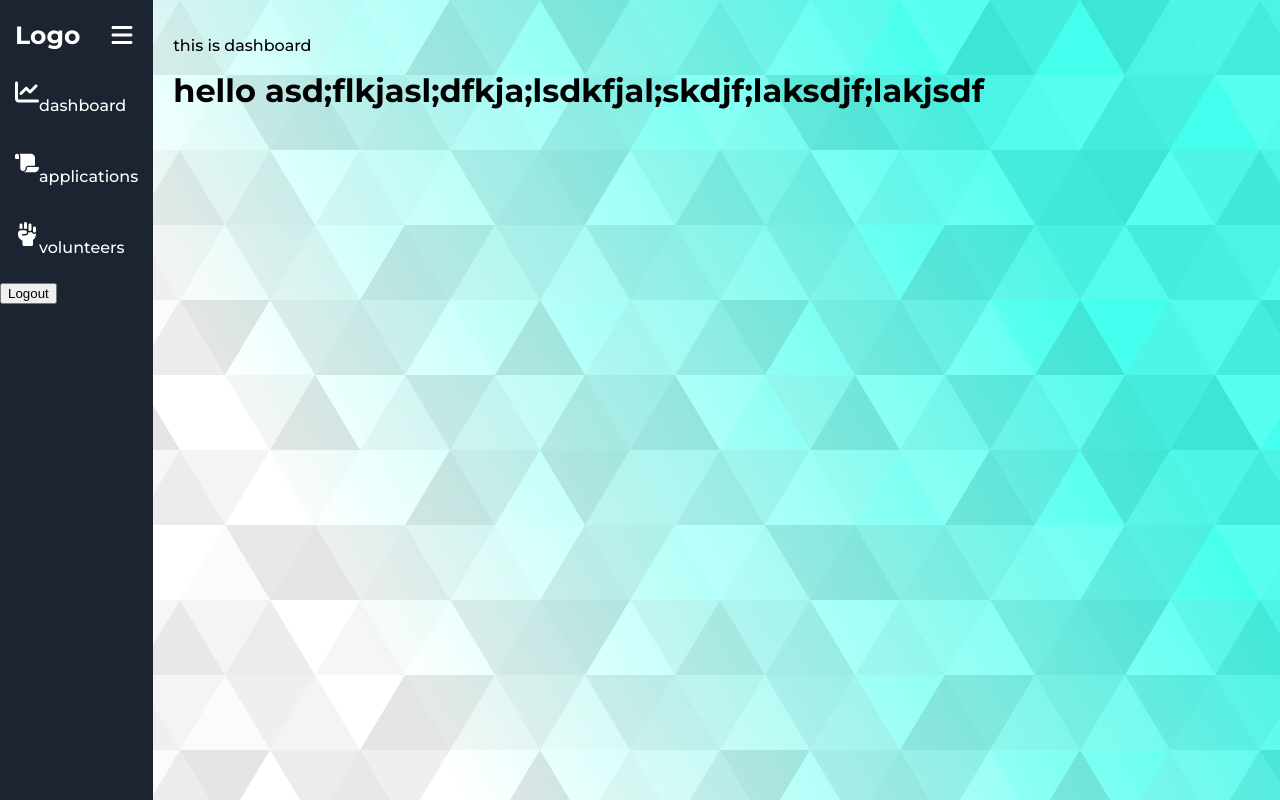
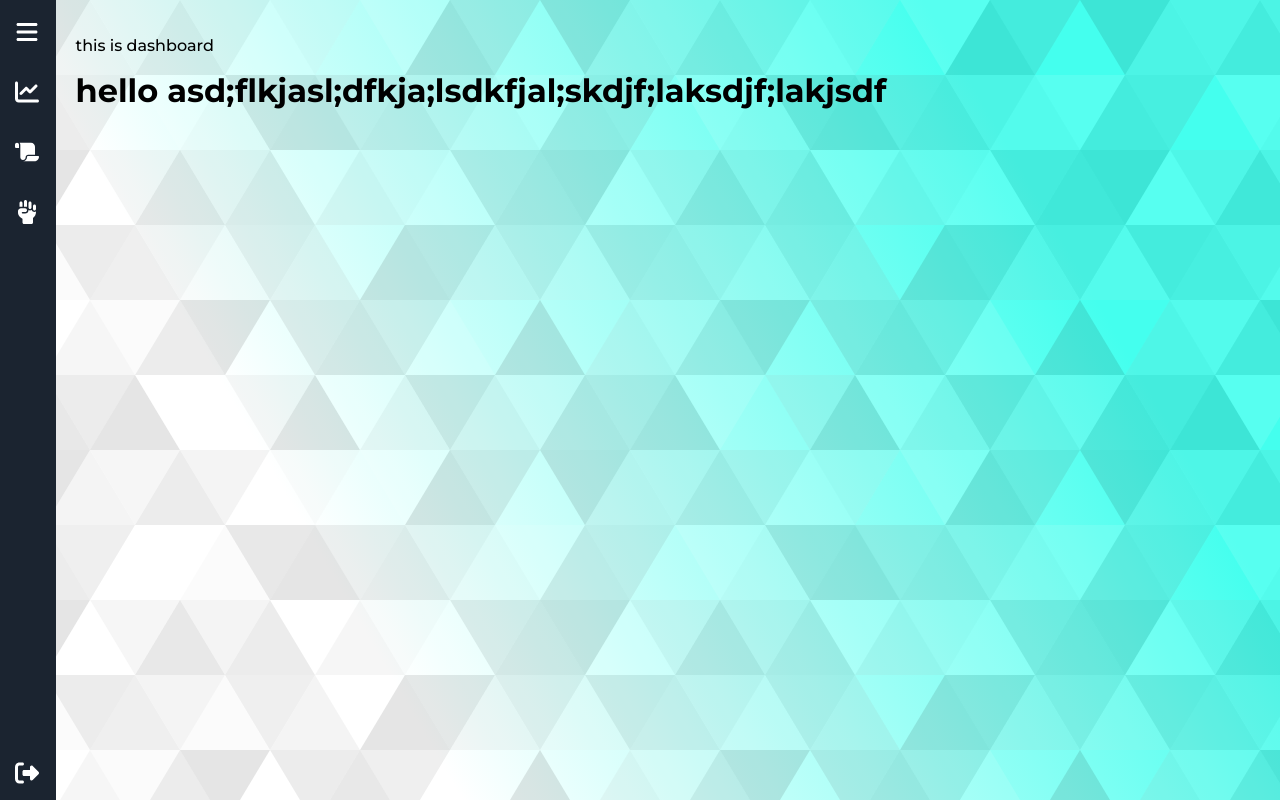
Before and after one commit to Suhas-Kalagotla/NGO-project, a React (Create React App) app in the folder client/: page /admin/dashboard in a window 1280 px wide. Built offline with nearby package versions, Linux system fonts and the light colour scheme; sample sign-in values are in the browser's storage.

Commit message:
created table in user applications

```diff
--- a/client/src/components/application/Application.jsx
+++ b/client/src/components/application/Application.jsx
@@ -2,25 +2,14 @@ import react,{useEffect,useState} from 'react'
 import './application.css';
 import Field from '../field/Field';
 import down from '../../images/down.png';
-const Application =({data})=>{
+const Application =({data,index})=>{
+
   return(
-    <>
-    <div className="appContainer">
-      <div className="status">
-        <Field label="Name:" value={data.name}></Field>
-        <Field label="Application:" value="Scholarship"></Field>
-        <Field label="Status:" value="Pending"></Field>
-      </div>
-      <div className="personDetails">
-        <Field label="Email:" value={data.email}></Field>
-        <Field label="Father Name:" value={data.fatherName}></Field>
-        <Field label="Mother Name:" value ={data.motherName}></Field>
-        <img src={down} className="icon"/>
-      </div>
-      <div className="appDetails">
-      </div>
-    </div>
-    </>
+    <tr key={index} className="row">
+      <td>{data.name}</td>
+      <td>{data.updatedAt.slice(0,10)}</td>
+      <td>{data.email}</td>
+    </tr>
   )
 }
 
--- a/client/src/components/application/Index.jsx
+++ b/client/src/components/application/Index.jsx
@@ -19,12 +19,26 @@ const Index=()=>{
   },[]);
 
   return(
-  <>
-  {
-    data.map((d, index) => (
-      <Application data={d}/>
-  ))
-  }
+    <>
+    <div className="tableContainer">
+      <table className="userTable">
+        <thead>
+          <tr>
+            <th>Application</th>
+            <th>Created Date</th>
+            <th>Status</th>
+          </tr>
+        </thead>
+        <tbody>
+        {
+          data.map((d, index) => (
+            <Application data={d} key={index}/>
+          ))
+        }
+        </tbody>
+      </table>
+    </div>
+
   <Link to="/application/form">
     <div className="newApply">
       <img src={add}/>
--- a/client/src/components/application/application.css
+++ b/client/src/components/application/application.css
@@ -1,23 +1,15 @@
-.appContainer{
+.row {
   width:80%;
-  margin:auto;
-  margin-top:1.5rem;
-  background-color:whitesmoke;
-
-  align-items:center;
-  border-radius:10px;
-  font-size:1.5rem;
-  padding:0.5rem;
+  background-color:var(--color-row-table);
+  border:10px solid black;
+  border-radius:5px;
+  cursor:pointer;
+}
+.row > td {
+  text-align:center;
+  padding:20px;
 }
 
-.status,.personDetails{
-  display:flex;
-  flex-direction:row;
-  justify-content: space-evenly;
-  margin-bottom:1rem;
-  align-items:center;
+.row:hover{
+  background-color:#F6CD61;
 }
-
-.icon{
-  cursor:pointer;
-}
--- a/client/src/components/application/index.css
+++ b/client/src/components/application/index.css
@@ -16,3 +16,22 @@
   margin-right:0.5rem;
   filter: invert(100%) sepia(93%) saturate(0%) hue-rotate(201deg) brightness(106%) contrast(106%);
 }
+
+.tableContainer{
+  display:flex;
+  align-items:center;
+  justify-content:center;
+}
+.userTable{
+  width:80%;
+  border-collapse:separate;
+  border-spacing:0 30px;
+}
+
+.userTable > thead >tr >th {
+  font-size:2rem;
+}
+.userTable > thead > tr {
+  margin:2rem;
+  width:5rem;
+}
--- a/client/src/components/form/Form.jsx
+++ b/client/src/components/form/Form.jsx
@@ -8,10 +8,8 @@ import { url } from '../../utils/url';
 import "./form.css"
 
 const user = JSON.parse(localStorage.getItem("user"));
-const userEmail="";
-if(user){
-  const userEmail=user.email;
-}
+const userEmail=user?.email;
+
 
 
 const initialValues={
@@ -75,7 +73,6 @@ const Form =()=>{
       onSubmit ={async(values)=>{
         const response = await axios.post(`${url}/application/form`,values);
         <Navigate to="application"/>
-        console.log("asdf")
       }}
       >
         {({handleSubmit, errors})=>{
--- a/client/src/components/profile/Profile.jsx
+++ b/client/src/components/profile/Profile.jsx
@@ -4,7 +4,7 @@ import './profile.css';
 import user from "../../images/user.png";
 import settings from "../../images/settings.png";
 import edit from "../../images/edit.png";
-import logout_logo from "../../images/logout.png";
+import logout_logo from "../../images/logout.svg";
 
 export const Profile =({src,name,logout})=>{
   const [open,setOpen] = useState(false);
@@ -54,8 +54,7 @@ export const Profile =({src,name,logout})=>{
             <a>Settings</a>
           </li>
           <li className = "dropdownItem" id="logout">
-            <img src={logout_logo}/>
-            <button onClick={logout}>Logout</button>
+            <button onClick={logout}><img src={logout_logo}/> Logout</button>
           </li>
         </ul>
       </div>
--- a/client/src/components/profile/profile.css
+++ b/client/src/components/profile/profile.css
@@ -82,6 +82,7 @@ h3 span{
 }
 
 #logout > button{
+  width:100%;
   background-color:none;
   background: none;
 	color: inherit;
@@ -92,6 +93,13 @@ h3 span{
 	outline: inherit;
   font-size:1rem;
   padding-left:2rem;
+  display:flex;
+  align-items:center;
+  justify-content:space-around;
+}
+#logout > img{
+  height:1.5rem;
+  width:1.5rem;
 }
 #logout:hover {
   color:var(--color-nav-hover);
--- a/client/src/components/sidebar/Sidebar.jsx
+++ b/client/src/components/sidebar/Sidebar.jsx
@@ -1,8 +1,9 @@
-import react from 'react'
+import react,{useState} from 'react'
 import dashboardIcon from "../../images/dashboard.svg";
 import appIcon from "../../images/applications.svg";
 import volunteerIcon from "../../images/volunteers.svg";
 import bars from "../../images/bars.svg";
+import logout from "../../images/logout.svg";
 import { NavLink, useNavigate} from 'react-router-dom';
 import "./sidebar.css";
 
@@ -13,40 +14,48 @@ const Sidebar = ({children,setToken}) =>{
     localStorage.clear();
     navigate("/login");
   }
+  const[isOpen, setIsOpen] =useState(false);
+  const toggle=()=>setIsOpen(!isOpen);
   const menuItem=[
     {
       path:"/admin/dashboard",
-      name:"dashboard",
+      name:"Dashboard",
       icon:dashboardIcon,
     },
     {
       path:"/admin/applications",
-      name:"applications",
+      name:"Applications",
       icon:appIcon,
     },
     {
       path:"/admin/volunteers",
-      name:"volunteers",
+      name:"Volunteers",
       icon:volunteerIcon,
     },
   ]
   return (
     <div className="sideBarContainer">
-      <div className="sidebar">
+      <div className="sidebar" style ={{width:isOpen ? "300px" : "60px"}}>
+        <div>
         <div className="topSection">
-          <h1 className="logo">Logo</h1>
-          <div className="bars"><img src={bars}/></div>
+          <h1 className="logo" style ={{display:isOpen ? "block" : "none"}}>Logo</h1>
+          <div className="bars"style={{marginLeft:isOpen ? "50px" : "0px"}} onClick={toggle}><img src={bars}/></div>
         </div>
           {
             menuItem.map((item,index)=>(
               <NavLink to={item.path} key={index} className="link" activeclassname="active">
                 <div className="icon"><img src={item.icon}/></div>
-                <div className="link_text"><p>{item.name}</p></div>
+                <div style ={{display:isOpen ? "block" : "none"}} className="linkText"><p>{item.name}</p></div>
               </NavLink>
             ))
           }
-          <button className="logout" onClick={logOut}>Logout</button>
-
+        </div>
+        <div>
+          <button className="logout" onClick={logOut}>
+            <div className="icon"><img src={logout}/></div>
+            <div className="linkText" style={{display:isOpen ? "block" : "none"}}>Logout</div>
+          </button>
+        </div>
       </div>
       <main>{children}</main>
     </div>
--- a/client/src/components/sidebar/sidebar.css
+++ b/client/src/components/sidebar/sidebar.css
@@ -4,15 +4,20 @@
 }
 .sideBarContainer {
   display:flex;
+
 }
 main{
   width:100%;
   padding:20px;
 }
 .sidebar{
+  display:flex;
+  justify-content:space-between;
+  flex-direction:column;
   background:var(--color-nav);
   color:var(--color-nav-text);
   height:100vh;
+  width:300px;
 }
 
 .topSection{
@@ -33,10 +38,38 @@ main{
 }
 .link{
   display:flex;
+  align-items:center;
   color:#fff;
   padding:10px 15px;
+  gap:15px;
+  transition:all 0.5s;
+  height:40px;
+}
+.link:hover{
+  background:lightskyblue;
+  color:#000;
+}
+.logout{
+  display:flex;
+  align-items:center;
+  color:#fff;
+  padding:10px 15px;
+  background-color:inherit;
+  text-decoration: none;
+  border:none;
+  gap:15px;
 }
 
-.icon > img , .bars > img{
+.icon > img , .bars > img , .logout > img{
   filter: invert(93%) sepia(100%) saturate(1%) hue-rotate(322deg) brightness(107%) contrast(101%);
+}fj
+
+.active{
+  background:lightskyblue;
+  color:#000;
 }
+
+.icon, .linkText{
+  font-size:20px;
+
+}
--- a/client/src/index.css
+++ b/client/src/index.css
@@ -34,6 +34,8 @@ body{
   --color-grey : #86B3D1;
   --color-div-text: #000;
   --color-formDivs:#bae8f7;
+  --color-row-table : #4A91F2;
+  --color-row-color:#ffffff;
   /*Apply button variables*/
   --c : #229091;
   --_g : linear-gradient(var(--c) 0 0 ) no-repeat;
```
Also changed, not shown: client/src/images/logout.png (deleted), client/src/images/logout.svg (added).
